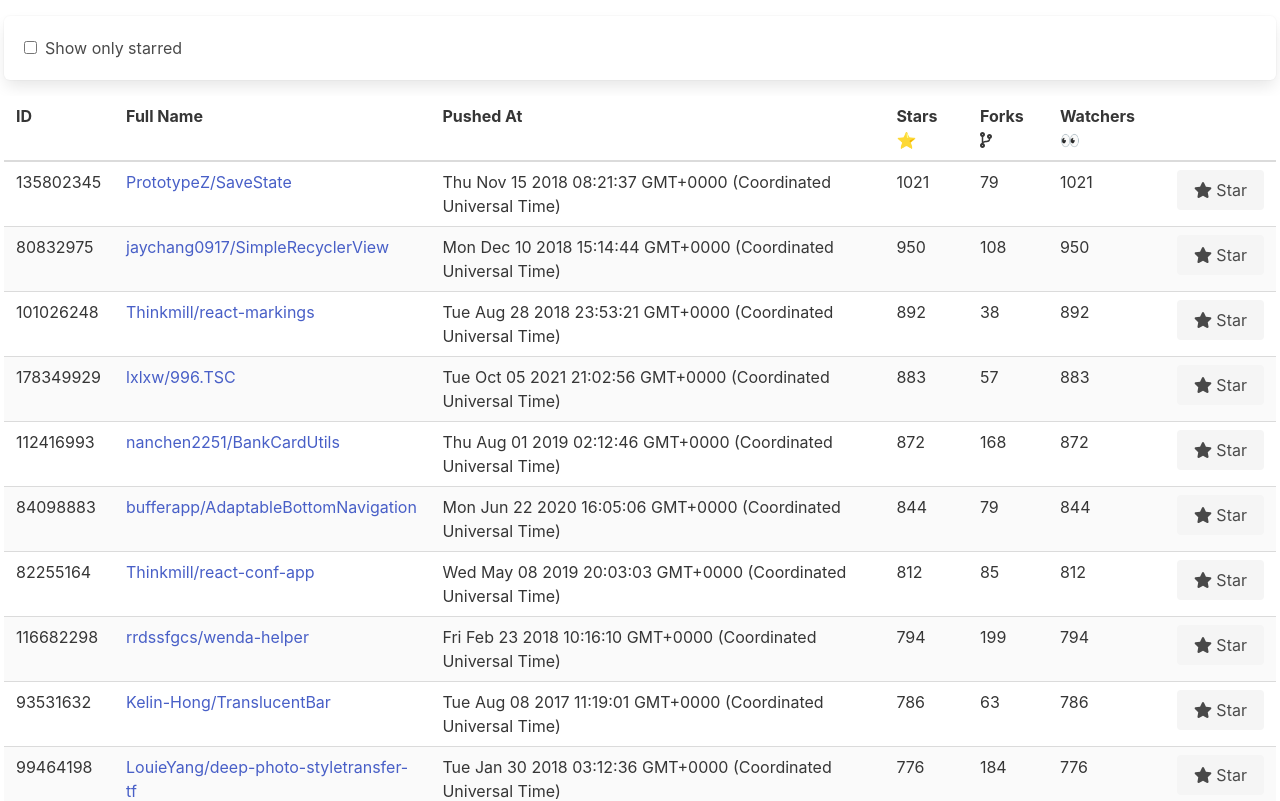
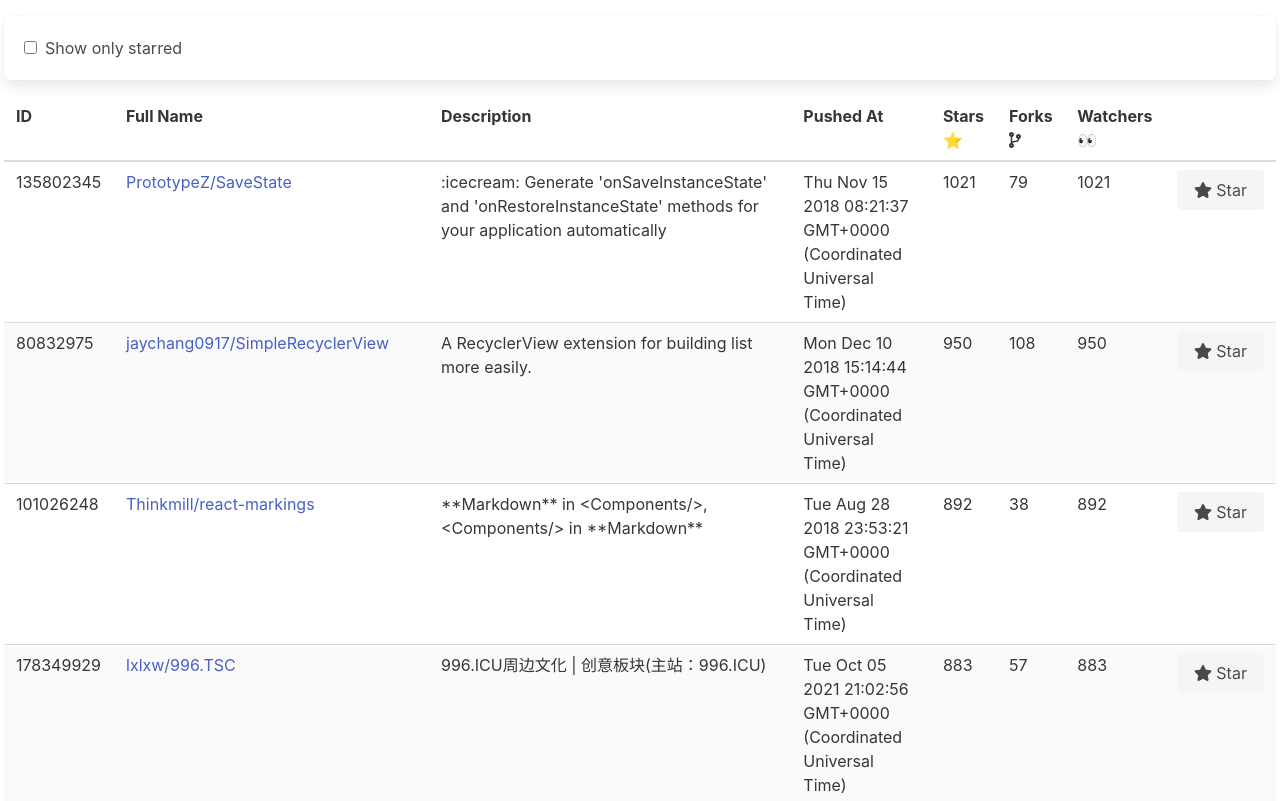
Before and after one commit to skylus/github_trends, a React (Create React App) app: page / in a window 1280 px wide. Shown: the top 801 px of the page. Built offline with nearby package versions, Linux system fonts and the light colour scheme.

Commit message:
WIP add description

```diff
--- a/src/components/TrendingsRepos.tsx
+++ b/src/components/TrendingsRepos.tsx
@@ -39,6 +39,7 @@
                     <tr>
                         <th>ID</th>
                         <th>Full Name</th>
+                        <th>Description</th>
                         <th>Pushed At</th>
                         <th>Stars️ ⭐️</th>
                         <th>Forks <FontAwesomeIcon icon={faCodeBranch} /></th>
@@ -48,11 +49,13 @@
                 </thead>
                 <tbody>
                     {repos.filter(repo => !showStarredOnly || isStarred(repo.id))
-                      .map(({ id, fullName, starsCount, url, watchersCount, forksCount, pushedAt }) => (<tr key={id}>
+                      .map(({ id, fullName, starsCount, url, watchersCount, forksCount, pushedAt, description }) => (
+                        <tr key={id}>
                             <td>{id}</td>
                             <td>
                                 <a href={url}>{fullName}</a>
                             </td>
+                            <td>{description}</td>
                             <td>{new Date(pushedAt).toString()}</td>
                             <td>{starsCount}</td>
                             <td>{forksCount}</td>
@@ -69,7 +72,8 @@
                                     <span className="ml-1">Star</span>
                                 </button>
                             </td>
-                    </tr>))}
+                        </tr>
+                  ))}
                 </tbody>
             </table>
         </div>
--- a/src/interfaces/Repo.ts
+++ b/src/interfaces/Repo.ts
@@ -6,6 +6,7 @@
     watchersCount: number;
     forksCount: number;
     pushedAt: string;
+    description: string | null;
 }
 
 export default Repo;
--- a/src/services/GithubService.ts
+++ b/src/services/GithubService.ts
@@ -28,7 +28,8 @@
    pushed_at: pushedAt,
    html_url: url,
    id,
- }) => ({ starsCount, forksCount, watchersCount, fullName, pushedAt, id, url }))
+   description,
+ }) => ({ starsCount, forksCount, watchersCount, fullName, pushedAt, id, url, description }))
 }
 
 // This is inside this file since we assume in real life it would go to github api and make the actual starring.
```
Lines whose indentation alone changed are shown as unchanged.
